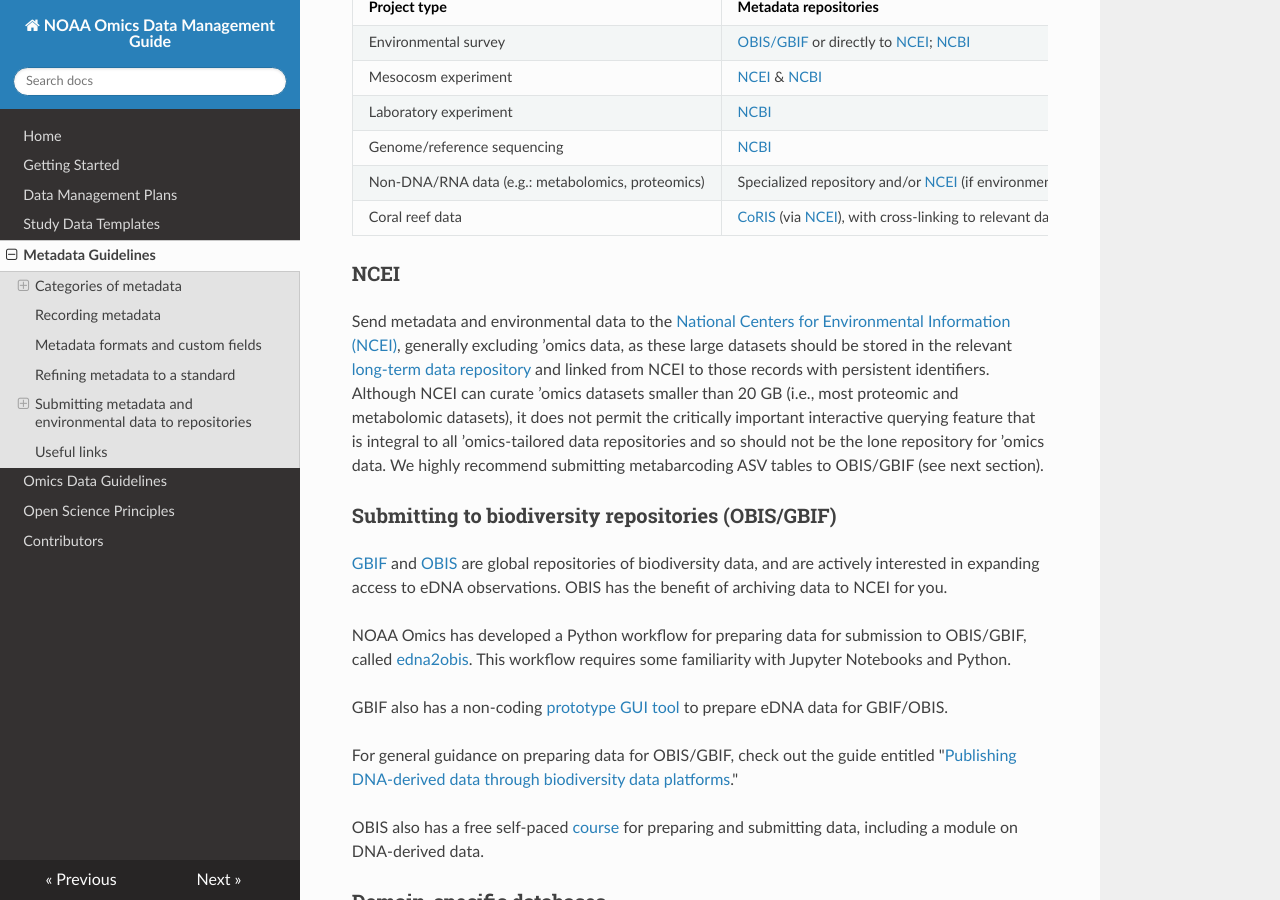
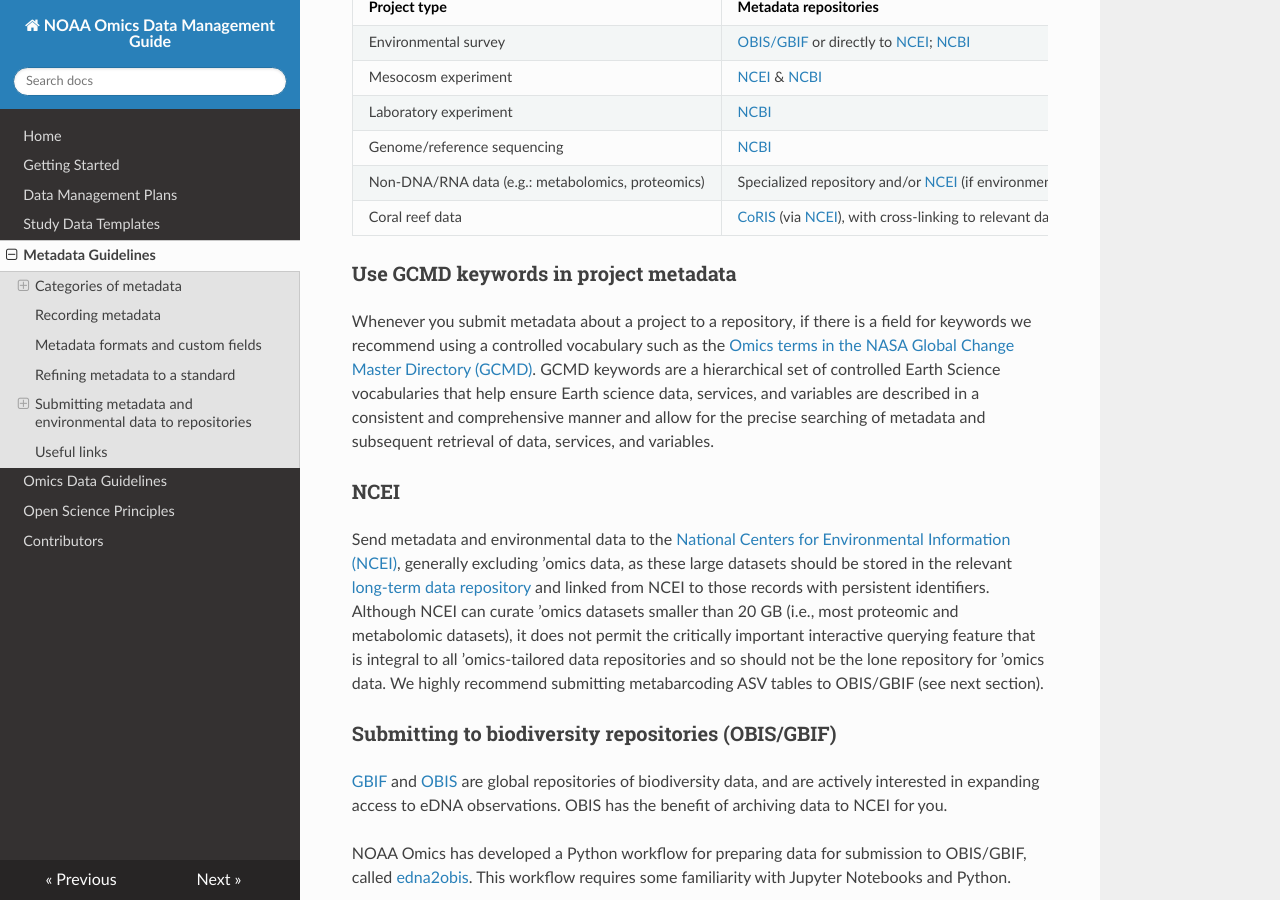
Before and after one commit to NOAA-Omics/noaa-omics-dmg, an MkDocs documentation site: the page built from docs/metadata-guidelines.md, in a window 1280 px wide and 900 px high, scrolled down 3421 px. Built offline with MkDocs 1.6.1, drawn with Linux system fonts in a browser that asks for light colours; nearby versions of some CDN libraries.

Commit message:
Update metadata-guidelines.md
Add GCMD link

```diff
--- a/docs/metadata-guidelines.md
+++ b/docs/metadata-guidelines.md
@@ -89,6 +89,10 @@ NOAA ’Omics projects should make their metadata and non-’omics data (non-“
 Can we submit metadata to BioSample without sequence data?
 \!-->
 
+### Use GCMD keywords in project metadata
+
+Whenever you submit metadata about a project to a repository, if there is a field for keywords we recommend using a controlled vocabulary such as the [Omics terms in the NASA Global Change Master Directory (GCMD)](https://gcmd.earthdata.nasa.gov/KeywordViewer/scheme/Earth%20Science/8eb84f36-f355-458b-889f-b37cfa120654?gtm_keyword=OMICS&gtm_scheme=Earth%20Science). GCMD keywords are a hierarchical set of controlled Earth Science vocabularies that help ensure Earth science data, services, and variables are described in a consistent and comprehensive manner and allow for the precise searching of metadata and subsequent retrieval of data, services, and variables.
+
 ### NCEI
 
 Send metadata and environmental data to the [National Centers for Environmental Information (NCEI)](https://www.ncei.noaa.gov/), generally excluding ’omics data, as these large datasets should be stored in the relevant [long-term data repository](https://noaa-omics-dmg.readthedocs.io/en/latest/omics-data-guidelines.html#table-1-data-repositories) and linked from NCEI to those records with persistent identifiers. Although NCEI can curate ’omics datasets smaller than 20 GB (i.e., most proteomic and metabolomic datasets), it does not permit the critically important interactive querying feature that is integral to all ’omics-tailored data repositories and so should not be the lone repository for ’omics data. We highly recommend submitting metabarcoding ASV tables to OBIS/GBIF (see next section).
```
